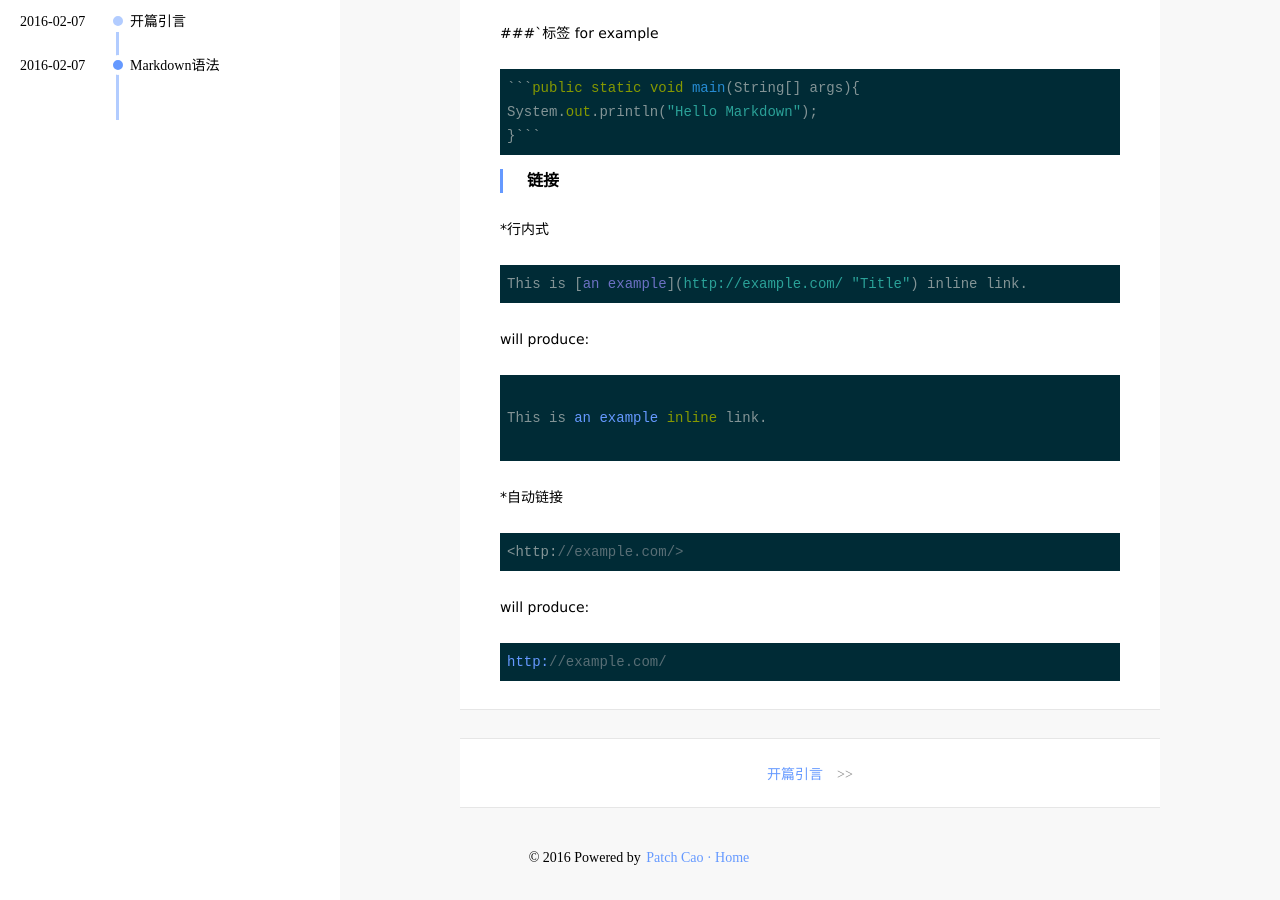
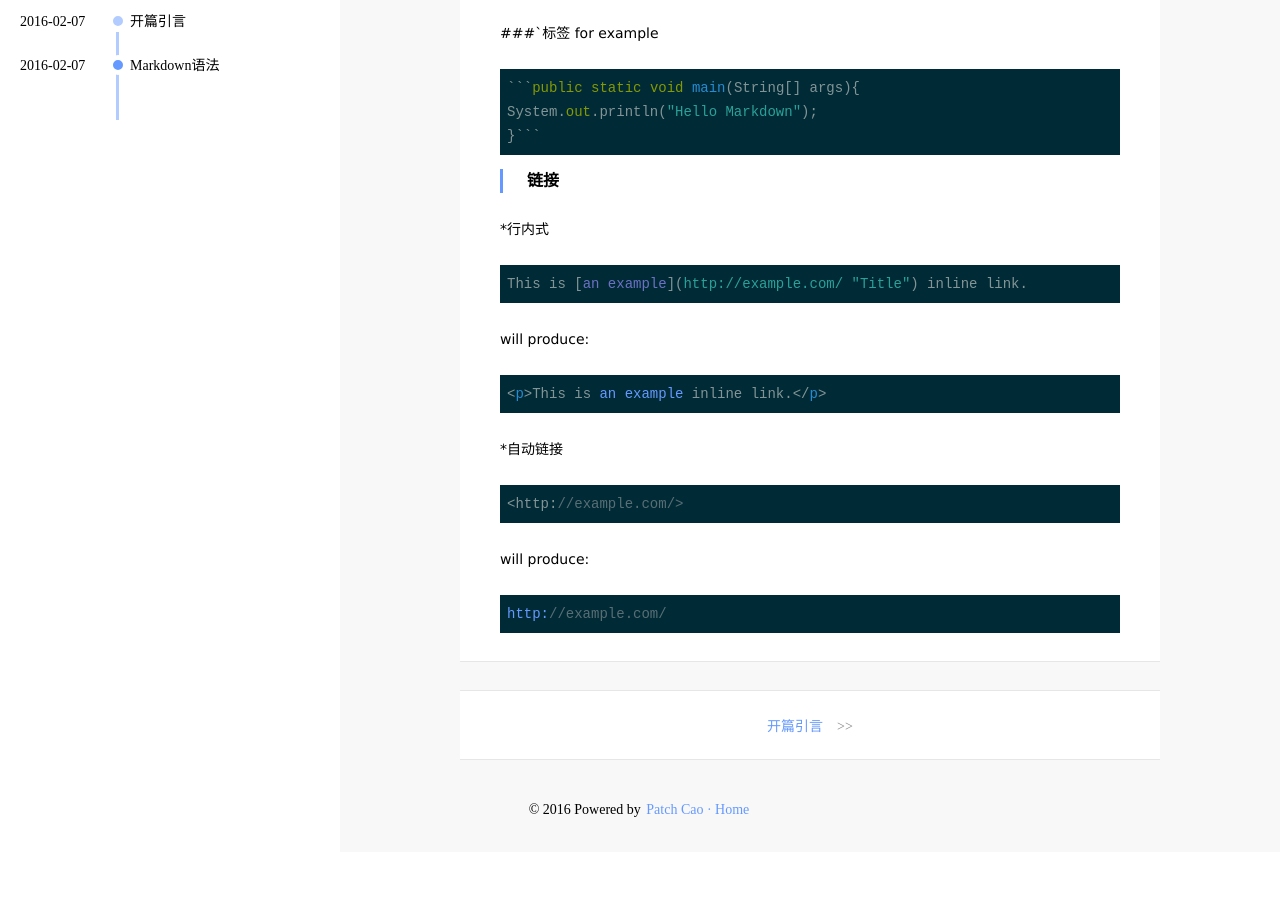
Before and after one commit to PatchCao/PatchCao.github.io, a Jekyll site: the page built from _posts/2016-02-07-markdown.md, in a window 1280 px wide and 900 px high, scrolled down 1013 px. Built offline with Jekyll 4.4.1, drawn with Linux system fonts in a browser that asks for light colours; after the commit the page ends 1865 px from its top, so only the background shows below that.

```diff
--- a/_posts/2016-02-07-markdown.md
+++ b/_posts/2016-02-07-markdown.md
@@ -57,7 +57,7 @@ System.out.println("Hello Markdown");
 
 will produce:
 
-<pre><code><p>This is <a href="http://example.com/" title="Title">an example</a> inline link.</p></code></pre>
+<pre><code>&lt;p>This is <a href="http://example.com/" title="Title">an example</a> inline link.&lt;/p></code></pre>
 
 *自动链接
 <pre><code><http://example.com/></code></pre>
```
